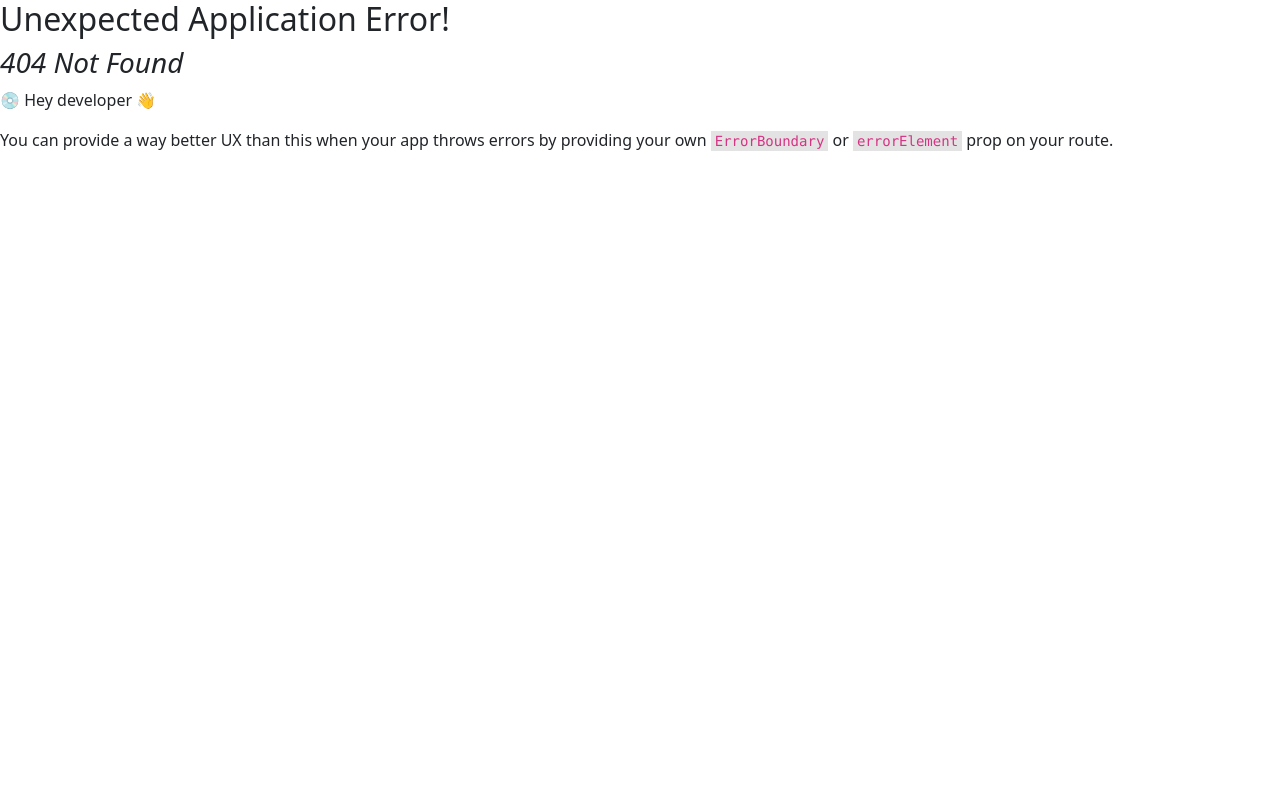
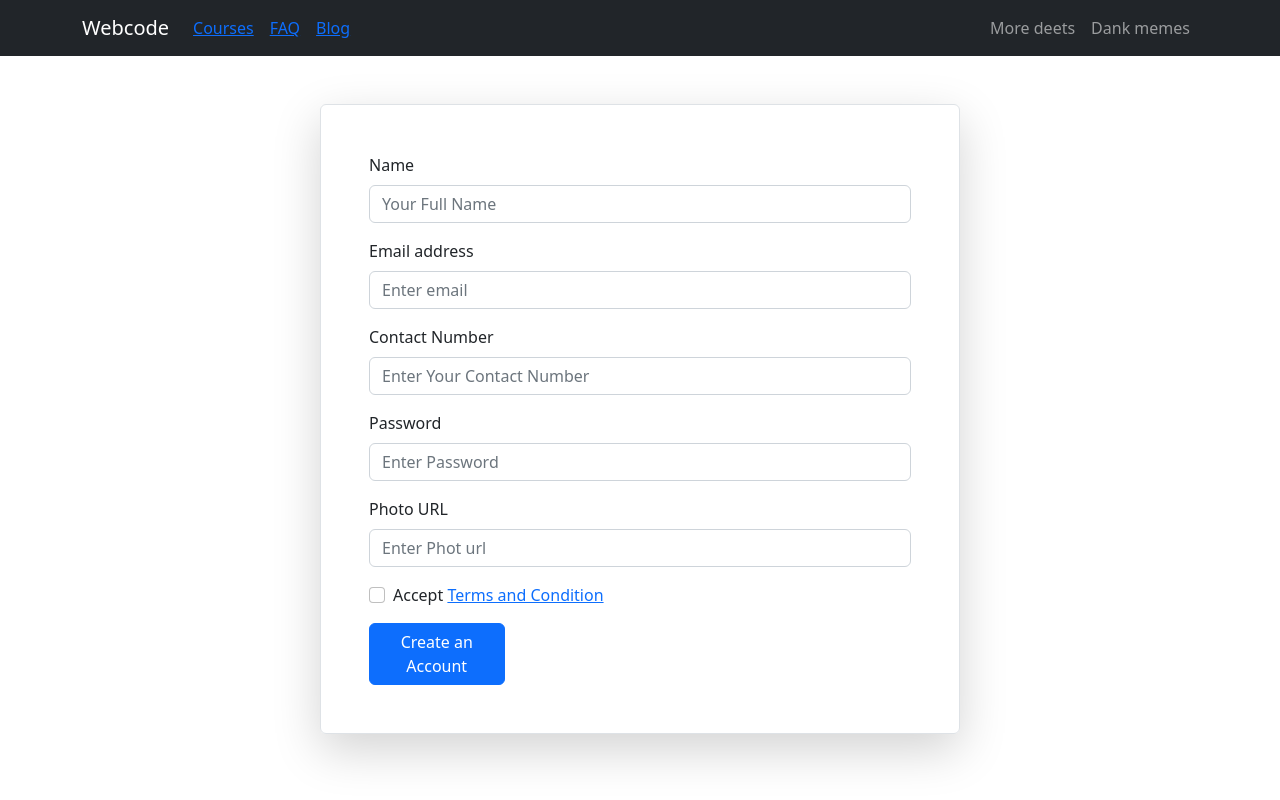
Before and after one commit to sl243/free-course-client, a React (Create React App) app: page /register in a window 1280 px wide. Before the commit this address had no page. Built offline with nearby package versions, Linux system fonts and the light colour scheme.

Commit message:
added register form

```diff
--- a/src/Main/Main.js
+++ b/src/Main/Main.js
@@ -8,7 +8,7 @@ const Main = () => {
         <div>
             <Header></Header>
             <Outlet></Outlet>
-            <Footer></Footer>
+            {/* <Footer></Footer> */}
         </div>
     );
 };
--- a/src/components/Header/Header.js
+++ b/src/components/Header/Header.js
@@ -3,7 +3,6 @@ import './Header.css'
 import Container from 'react-bootstrap/Container';
 import Nav from 'react-bootstrap/Nav';
 import Navbar from 'react-bootstrap/Navbar';
-import NavDropdown from 'react-bootstrap/NavDropdown';
 import { Link } from 'react-router-dom';
 
 const Header = () => {
--- /dev/null
+++ b/src/components/LogIn/LogIn.js
@@ -0,0 +1,11 @@
+import React from 'react';
+
+const LogIn = () => {
+    return (
+        <div>
+            <h1>This is Log in</h1>
+        </div>
+    );
+};
+
+export default LogIn;
--- /dev/null
+++ b/src/components/Register/Register.js
@@ -0,0 +1,59 @@
+import React from 'react';
+import Button from 'react-bootstrap/Button';
+import Form from 'react-bootstrap/Form';
+import { Link } from 'react-router-dom';
+
+const Register = () => {
+    return (
+        <div className='mt-5'>
+            <div className='mt-5 border rounded shadow-lg p-5 w-50 mx-auto'>
+                <Form>
+                    <Form.Group className="mb-3" controlId="formBasicEmail">
+                        <Form.Label>Name</Form.Label>
+                        <Form.Control name='name' type="text" placeholder="Your Full Name" />
+                    </Form.Group>
+
+                    <Form.Group className="mb-3" controlId="formBasicEmail">
+                        <Form.Label>Email address</Form.Label>
+                        <Form.Control name='email' type="email" placeholder="Enter email" required />
+                    </Form.Group>
+
+                    <Form.Group className="mb-3" controlId="formBasicEmail">
+                        <Form.Label>Contact Number</Form.Label>
+                        <Form.Control name='phone' type="text" placeholder="Enter Your Contact Number" required />
+                    </Form.Group>
+
+                    <Form.Group className="mb-3" controlId="formBasicPassword">
+                        <Form.Label>Password</Form.Label>
+                        <Form.Control name='password' type="password" placeholder="Enter Password" required />
+                    </Form.Group>
+
+                    <Form.Group className="mb-3" controlId="formBasicPassword">
+                        <Form.Label>Photo URL</Form.Label>
+                        <Form.Control name='photoURL' type="photoURL" placeholder="Enter Phot url" />
+                    </Form.Group>
+
+                    <Form.Group className="mb-3 text-danger" controlId="formBasicPassword">
+
+                    </Form.Group>
+
+                    <Form.Group className="mb-3" controlId="formBasicCheckbox">
+                        <Form.Check
+                            type="checkbox"
+                            label={<>Accept <Link to='/terms'>Terms and Condition</Link> </>} />
+                    </Form.Group>
+
+                    <Button
+                        className='w-25 mx-auto'
+                        variant="primary"
+                        type="submit">
+                        Create an Account
+                    </Button>
+
+                </Form>
+            </div>
+        </div>
+    );
+};
+
+export default Register;
--- /dev/null
+++ b/src/components/TermsAndCondition/TermsCondition.js
@@ -0,0 +1,11 @@
+import React from 'react';
+
+const TermsCondition = () => {
+    return (
+        <div>
+            <h1>This is Term and Condition</h1>
+        </div>
+    );
+};
+
+export default TermsCondition;
```
Also changed, not shown: src/Routers/Router/Router.js (+15 -1 lines).
